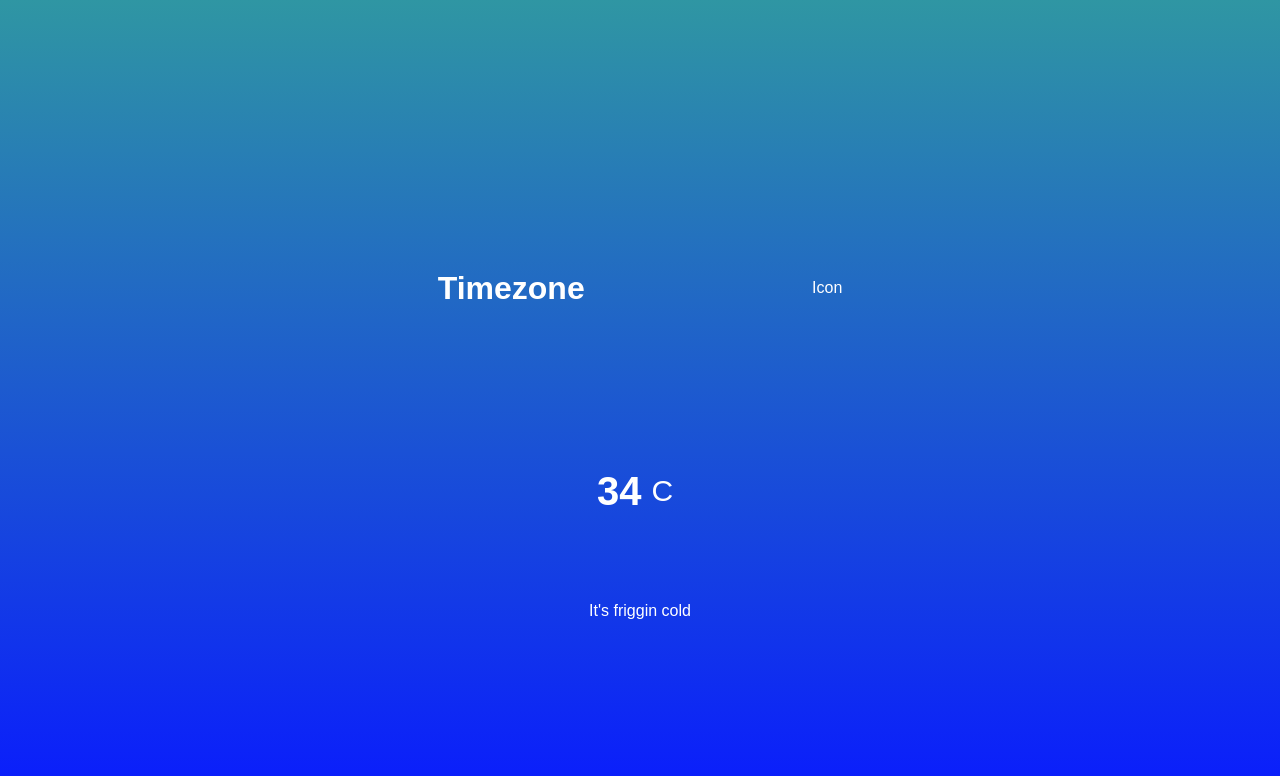
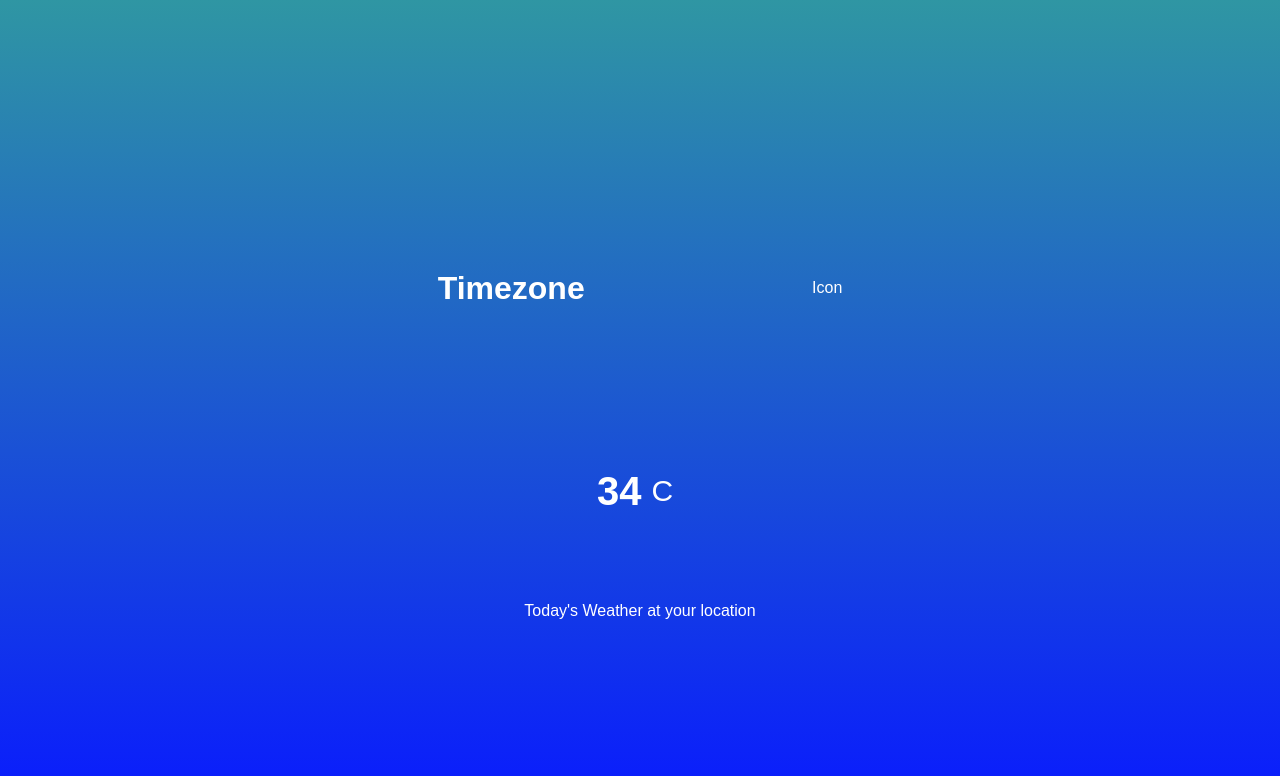
Before and after one commit to haeSunshim/Weather-App, a plain HTML site: page index.html in a window 1280 px wide. Drawn offline with Linux system fonts and the light colour scheme.

Commit message:
commit message

```diff
--- a/index.html
+++ b/index.html
@@ -15,7 +15,9 @@
         <h2 class="temperature-degree">34</h2>
         <span>C</span>
       </div>
-      <div class="temperature-description">It's friggin cold</div>
+      <div class="temperature-description">
+        Today's Weather at your location
+      </div>
     </div>
 
     <script src="app.js"></script>
```
Also changed, not shown: 1 other file.
